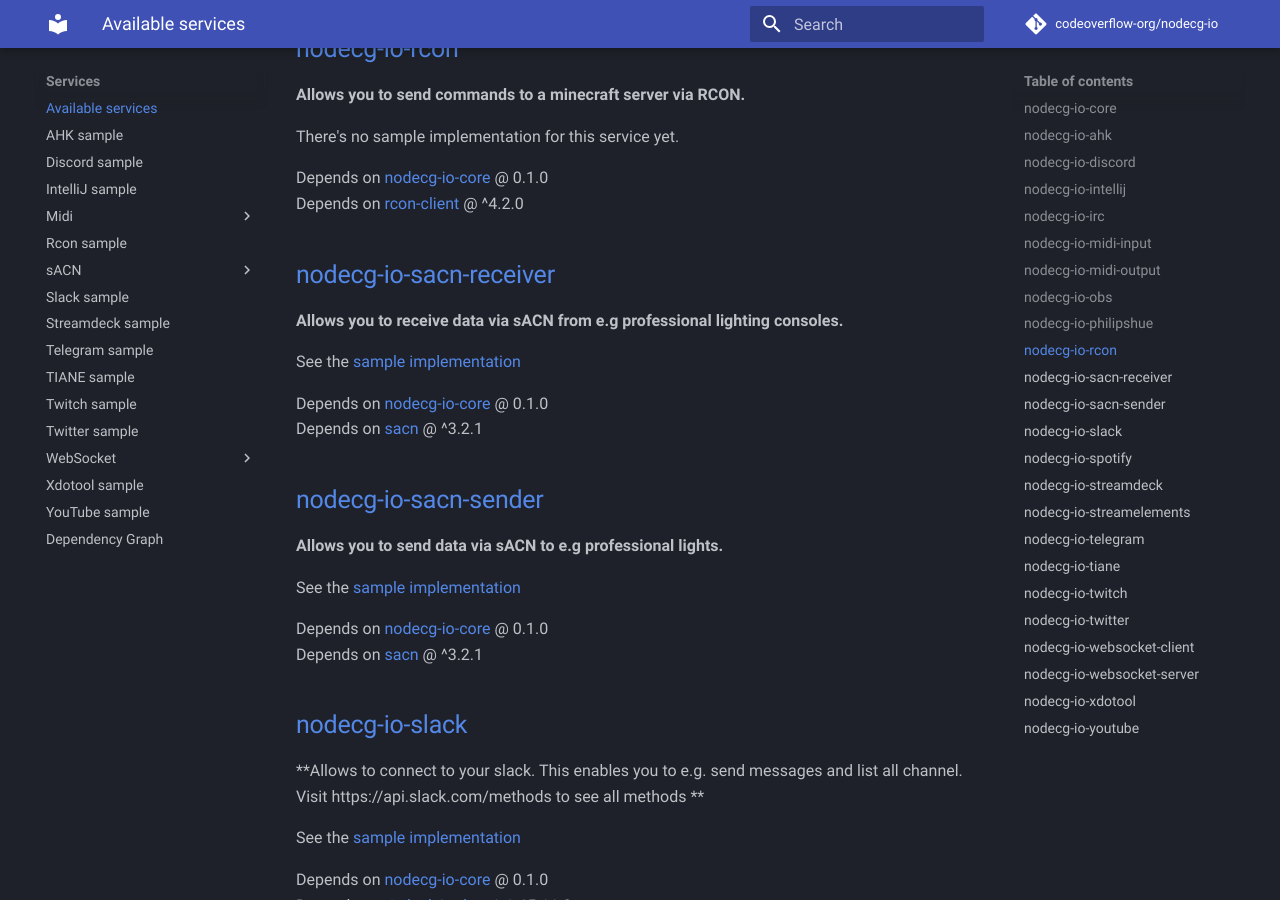
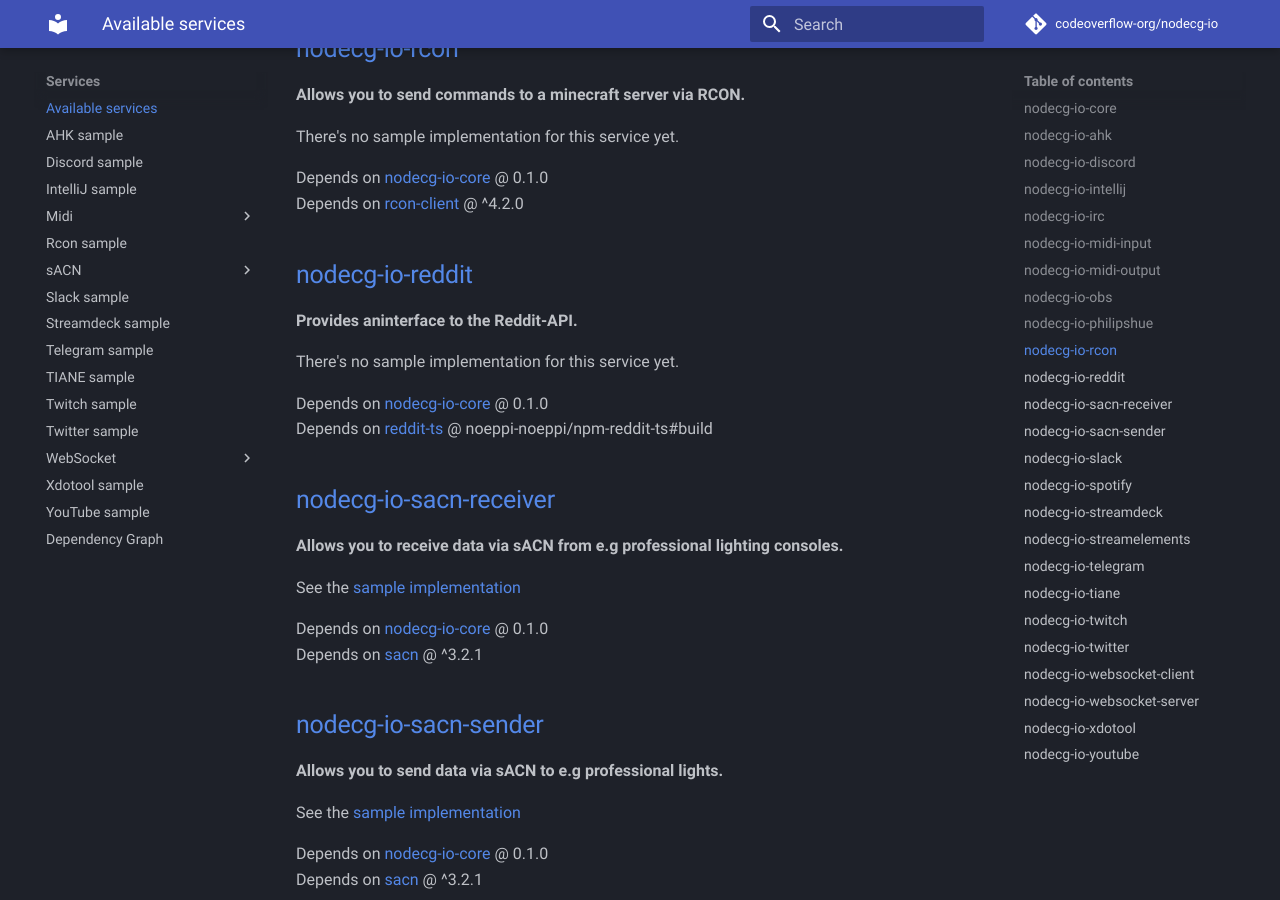
Before and after one commit to codeoverflow-org/nodecg-io-docs, an MkDocs documentation site: the page built from docs/services.md, in a window 1280 px wide and 900 px high, scrolled down 2260 px. Built offline with MkDocs 1.6.1 and Material for MkDocs 9.7.7, drawn with Linux system fonts in a browser that asks for light colours; comment, search, counter and statistics services are not loaded.

Commit message:
Update docs

```diff
--- a/docs/services.md
+++ b/docs/services.md
@@ -91,6 +91,15 @@
 
 Depends on [nodecg-io-core](https://github.com/codeoverflow-org/nodecg-io/tree/master/nodecg-io-core) @ 0.1.0 <br>
 Depends on [rcon-client](https://www.npmjs.com/package/rcon-client) @ ^4.2.0 <br>
+
+## [nodecg-io-reddit](https://github.com/codeoverflow-org/nodecg-io/tree/master/nodecg-io-reddit)
+
+**Provides aninterface to the Reddit-API.**
+
+There's no sample implementation for this service yet.
+
+Depends on [nodecg-io-core](https://github.com/codeoverflow-org/nodecg-io/tree/master/nodecg-io-core) @ 0.1.0 <br>
+Depends on [reddit-ts](https://www.npmjs.com/package/reddit-ts) @ noeppi-noeppi/npm-reddit-ts#build <br>
 
 ## [nodecg-io-sacn-receiver](https://github.com/codeoverflow-org/nodecg-io/tree/master/nodecg-io-sacn-receiver)
 
```
Also changed, not shown: docs/dependencies.md (+4 -0 lines), docs/index.md (+1 -1 lines), docs/samples/reddit.md (added, +45 -0 lines).
